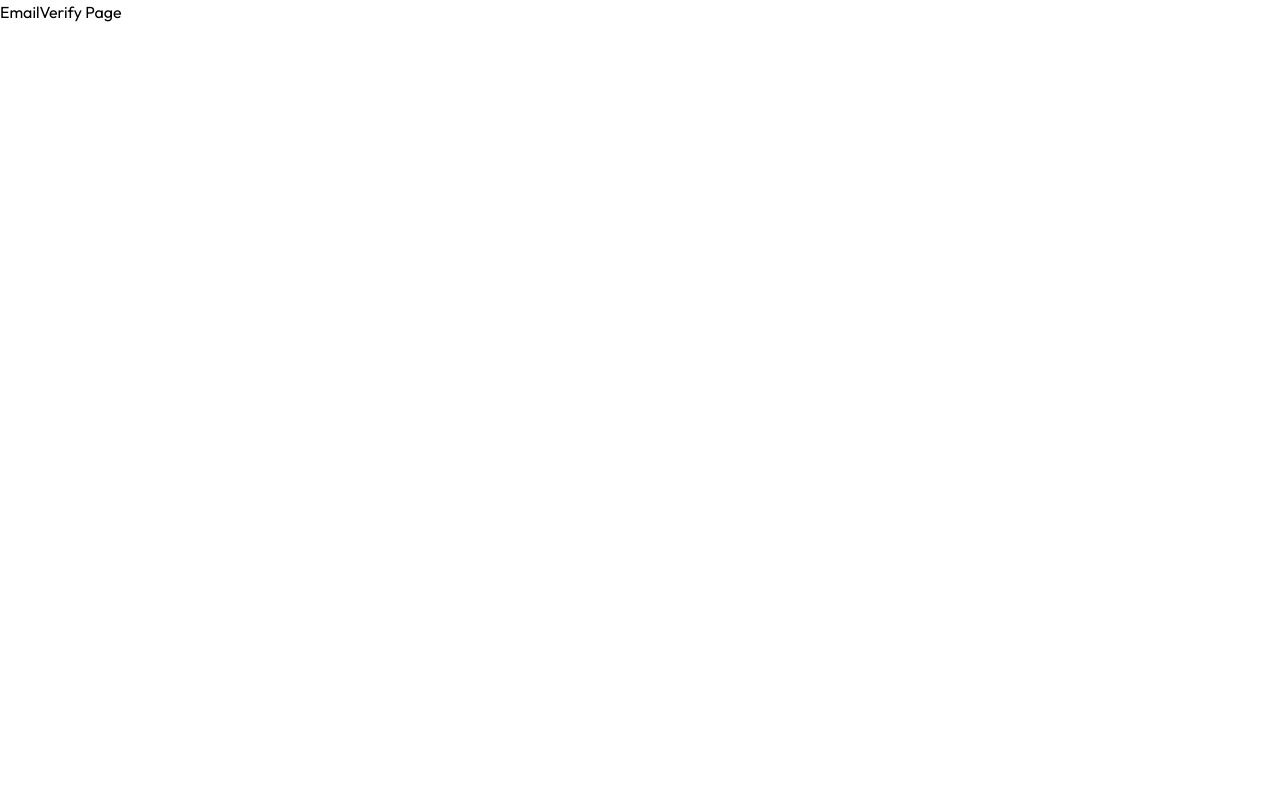
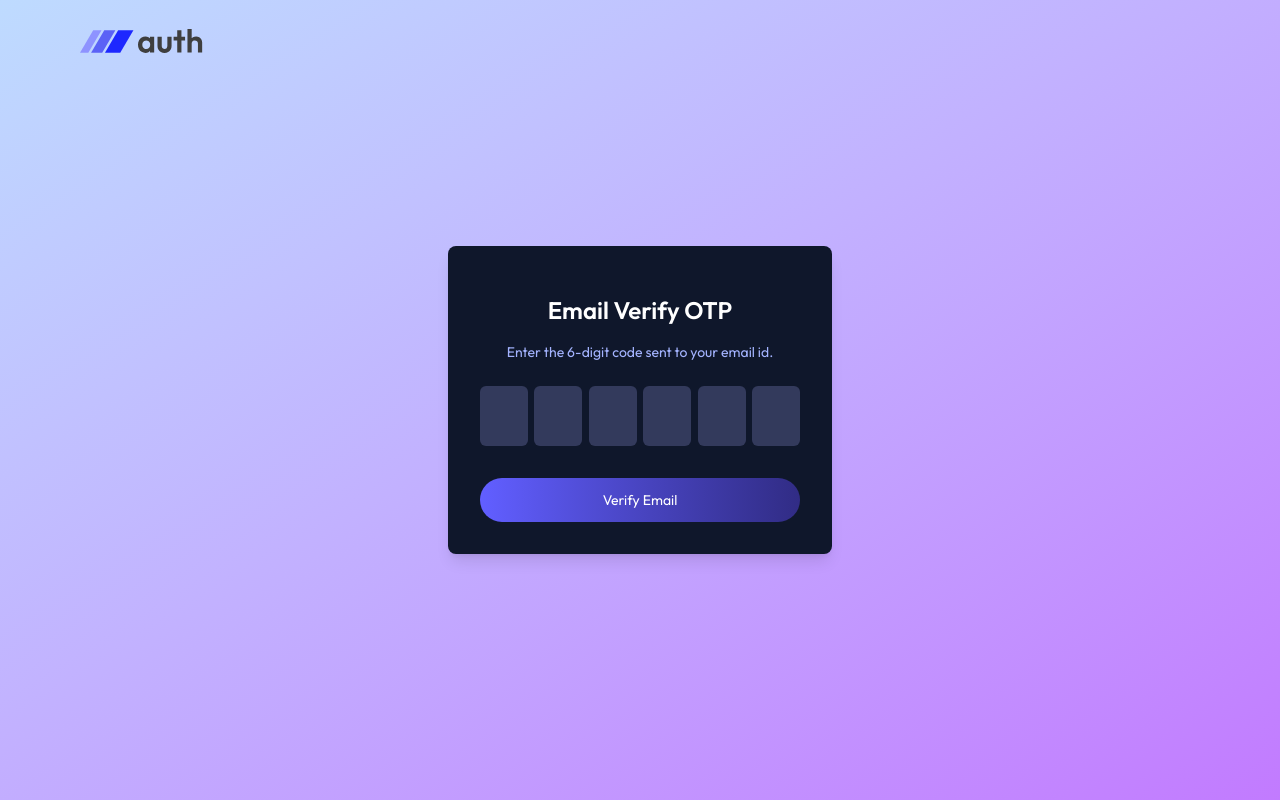
Before and after one commit to SWAGGERKARKI/MERN_AUTH, a React (Vite) app in the folder client/: page /email-verify in a window 1280 px wide. Built offline with nearby package versions, Linux system fonts and the light colour scheme; no server answers.

Commit message:
feat: email verify page

```diff
--- a/client/src/components/Navbar.jsx
+++ b/client/src/components/Navbar.jsx
@@ -9,6 +9,35 @@ const Navbar = () => {
   const { userData, backendUrl, setUserData, setIsLoggedIn } =
     useContext(AppContext);
 
+  // function to send verification otp mail and redirect the user to email verification page
+  const sendVerificationOtp = async () => {
+    try {
+      // send cookies
+      axios.defaults.withCredentials = true;
+      // api call on sendVerificationOtp api endpoints created in backend
+      const { data } = await axios.post(
+        backendUrl + 'api/auth/send-verify-otp',
+      );
+      // check response
+      if (data.success) {
+        // if the success is true otp mail is already sent
+        // we have to navigate user to verify email page
+        navigate('/email-verify');
+        // after this display notification
+        toast.success(data.message);
+      } else {
+        toast.error(data.message);
+      }
+    } catch (error) {
+      toast.error(error.message);
+    }
+  };
+
+  // function to call the verify mail api and redirect to email verification page
+  const protoSendVerifyMail = () => {
+    navigate();
+  };
+
   return (
     <div className="w-full flex justify-between items-center p-4 sm:p-6 sm:px-24 absolute top-0 ">
       <img src={assets.logo} alt="logo" className="w-28 sm:w-32" />
@@ -18,7 +47,10 @@ const Navbar = () => {
           {userData.name[0].toUpperCase()}
           <div className="absolute top-0 right-0 pt-10 hidden group-hover:block text-black">
             <ul className="list-none m-0 bg-gray-50 text-sm rounded z-10">
-              <li className="py-1 px-2 hover:bg-gray-200 cursor-pointer rounded text-nowrap">
+              <li
+                onClick={() => navigate('/email-verify')}
+                className="py-1 px-2 hover:bg-gray-200 cursor-pointer rounded text-nowrap"
+              >
                 Verify Email
               </li>
               <li className="py-1 px-2 hover:bg-gray-200 cursor-pointer rounded">
--- a/client/src/pages/EmailVerify.jsx
+++ b/client/src/pages/EmailVerify.jsx
@@ -1,7 +1,89 @@
-import React from 'react';
+import React, { useRef } from 'react';
+import { useNavigate } from 'react-router-dom';
+import { assets } from '../assets/assets';
 
 const EmailVerify = () => {
-  return <div>EmailVerify Page</div>;
+  const navigate = useNavigate();
+
+  // to target the input field
+  const inputRefs = useRef([]);
+
+  // define inputHandle function for moving to next input after entering the current input
+  const handleInput = (e, i) => {
+    if (e.target.value.length > 0 && i < inputRefs.current.length - 1) {
+      inputRefs.current[i + 1].focus();
+      // console.log(e.clipboardData);
+    }
+  };
+
+  // function to handle backspace key
+  const handleKeyDown = (e, i) => {
+    console.log(e.key);
+    if (e.key === 'Backspace' && e.target.value === '' && i > 0) {
+      inputRefs.current[i - 1].focus();
+    } else if (e.key === 'ArrowRight' && i < inputRefs.current.length - 1) {
+      console.log(inputRefs.current[i + 1].focus());
+    } else if (e.key === 'ArrowLeft' && i > 0) {
+      inputRefs.current[i - 1].focus();
+    }
+  };
+
+  // function to handle the paste feature
+  const handlePaste = (e) => {
+    // inputRefs.current[4].focus();
+    const paste = e.clipboardData.getData('text');
+    // console.log(paste);
+    const pasteArray = paste.split('');
+    // console.log(pasteArray);
+    pasteArray.forEach((chr, idx) => {
+      // console.log(inputRefs.current[idx]);
+      if (inputRefs.current[idx]) {
+        inputRefs.current[idx].value = chr;
+      }
+    });
+  };
+
+  return (
+    <div className="flex justify-center items-center min-h-screen px-6 sm:px-0 bg-gradient-to-br from-blue-200 to-purple-400">
+      <img
+        src={assets.logo}
+        alt="logo"
+        className="absolute left-4 sm:left-20 top-5 w-28 sm:w-32 cursor-pointer"
+        onClick={() => navigate('/')}
+      />
+      <form className="bg-slate-900 p-8 rounded-lg shadow-lg w-96 text-sm">
+        <h1 className="text-white text-2xl font-semibold text-center m-4">
+          Email Verify OTP
+        </h1>
+        <p className="text-indigo-300 text-center mb-6">
+          Enter the 6-digit code sent to your email id.
+        </p>
+        {/* 6 input fields for 6-digit code */}
+        <div className="flex justify-between mb-8" onPaste={handlePaste}>
+          {Array(6)
+            .fill(0)
+            .map((_, i) => (
+              <input
+                type="text"
+                maxLength={1}
+                className="p-4 w-12 bg-[#333A5C] text-center text-white text-xl rounded-md outline-none"
+                key={i}
+                ref={(e) => (inputRefs.current[i] = e)}
+                onInput={(e) => handleInput(e, i)}
+                onKeyDown={(e) => handleKeyDown(e, i)}
+              />
+            ))}
+        </div>
+        {/* button to submit the form */}
+        <button
+          onClick={() => alert('submit the code')}
+          className="w-full text-white py-3 rounded-full bg-gradient-to-r from-indigo-500 to-indigo-900 cursor-pointer"
+        >
+          Verify Email
+        </button>
+      </form>
+    </div>
+  );
 };
 
 export default EmailVerify;
--- a/client/src/pages/Login.jsx
+++ b/client/src/pages/Login.jsx
@@ -49,7 +49,7 @@ const Login = () => {
         console.log('sign up data submission', formData);
         const { data } = await axios.post(
           backendUrl + '/api/auth/register',
-          formData
+          formData,
         );
 
         if (data.success) {
@@ -70,7 +70,7 @@ const Login = () => {
   };
 
   return (
-    <div className="border border-red-500 flex justify-center items-center min-h-screen px-6 sm:px-0 bg-gradient-to-br from-blue-200 to-purple-400">
+    <div className="border flex justify-center items-center min-h-screen px-6 sm:px-0 bg-gradient-to-br from-blue-200 to-purple-400">
       <img
         src={assets.logo}
         alt="logo"
```
